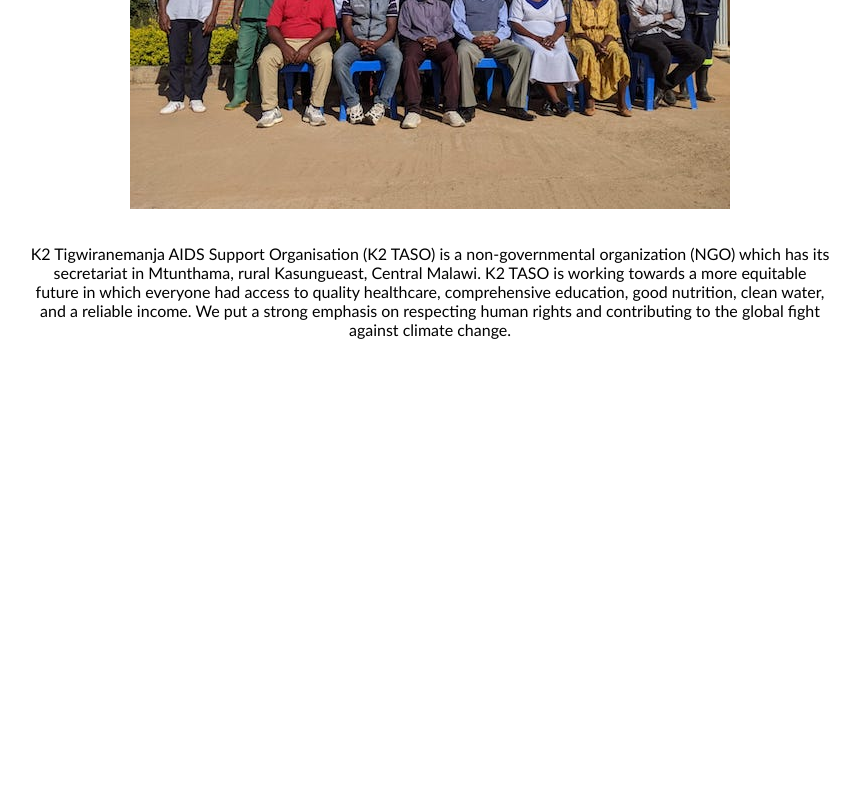
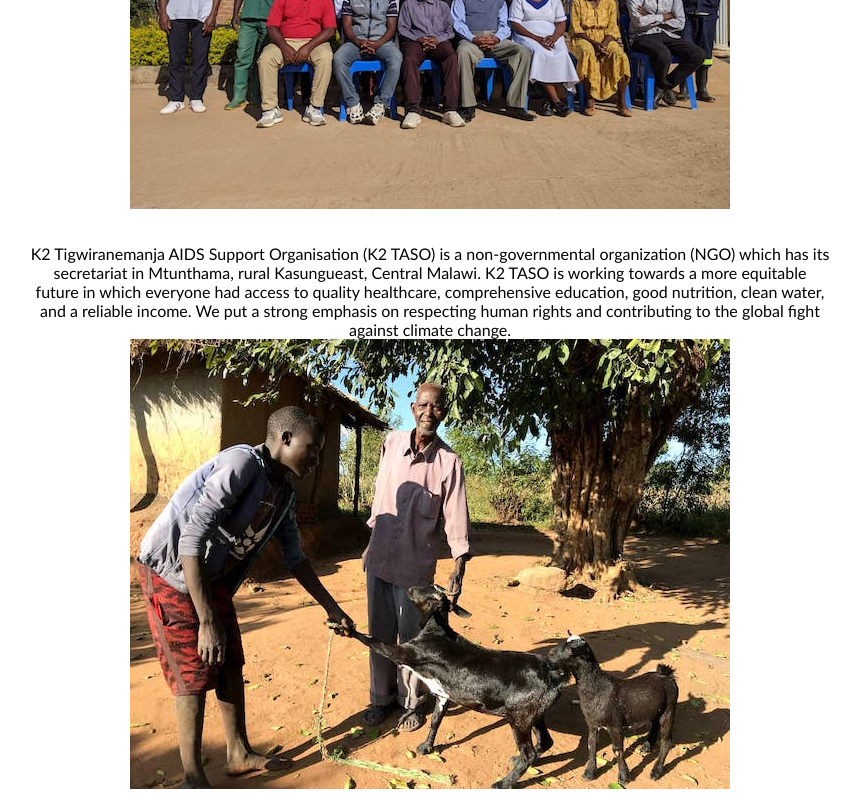
Before and after one commit to k2taso/k2taso-simple.github.io, a plain HTML site: page index.html in a window 1280 px wide. Shown: the part 331-1131 px from the top of the page, without its empty margins (210-1070 px from the left). Before the commit the page ends 800 px from the top, so only its background shows below. Drawn offline with Linux system fonts and the light colour scheme.

Commit message:
Add goat image to page

```diff
--- a/index.html
+++ b/index.html
@@ -25,6 +25,8 @@
         emphasis on respecting human rights and contributing to the global fight
         against climate change.
       </div>
+
+      <img src="images/goat.jpg" alt="A boy shaking hands with a goat" />
     </div>
   </div>
 </body>
```
